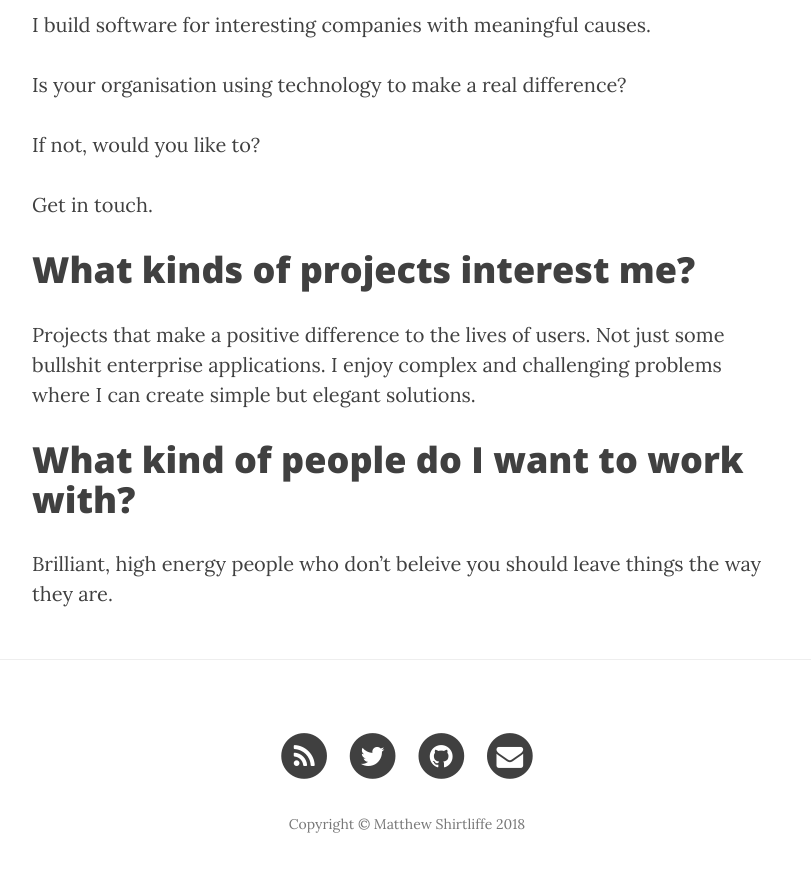
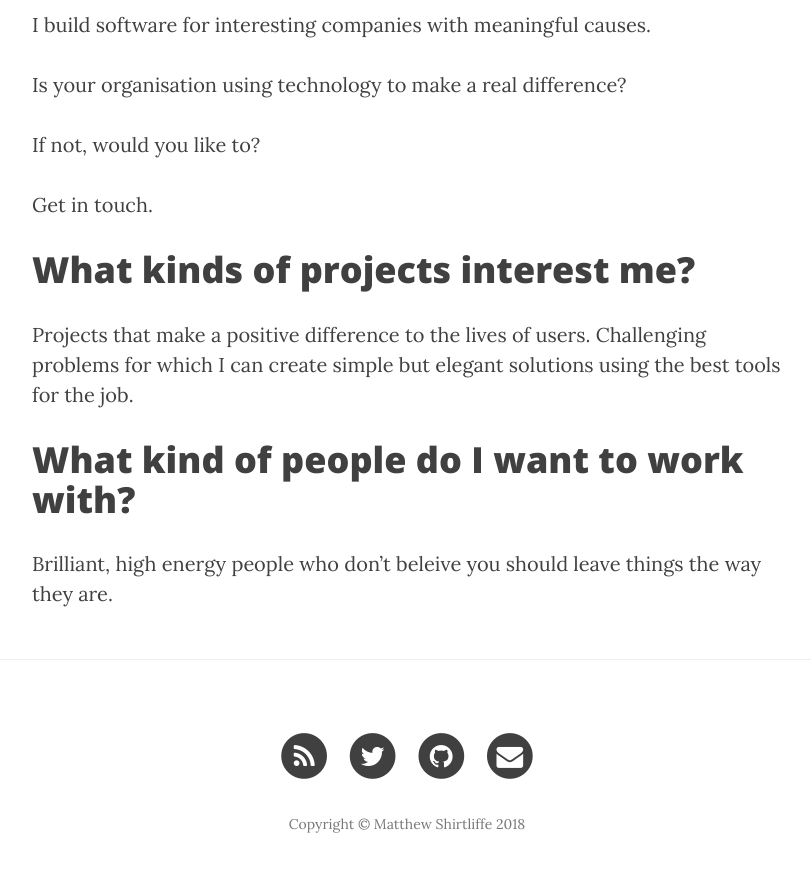
Before and after one commit to mattshirtliffe/mattshirtliffe.github.io, a Jekyll site: the page built from about.md, in a window 1280 px wide and 900 px high, scrolled down 578 px. Shown: the top 872 px of the window, without its empty margins (233-1044 px from the left). Built offline with Jekyll 4.4.1, drawn with Linux system fonts in a browser that asks for light colours; nearby versions of some CDN libraries.

Commit message:
Update about.md

```diff
--- a/about.md
+++ b/about.md
@@ -17,8 +17,7 @@ Get in touch.
 
 
 # What kinds of projects interest me?
-Projects that make a positive difference to the lives of users. Not just some bullshit enterprise applications. I
-enjoy complex and challenging problems where I can create simple but elegant solutions.
+Projects that make a positive difference to the lives of users. Challenging problems for which I can create simple but elegant solutions using the best tools for the job.
 
 # What kind of people do I want to work with?
 Brilliant, high energy people who don't beleive you should leave things the way they are.
```
